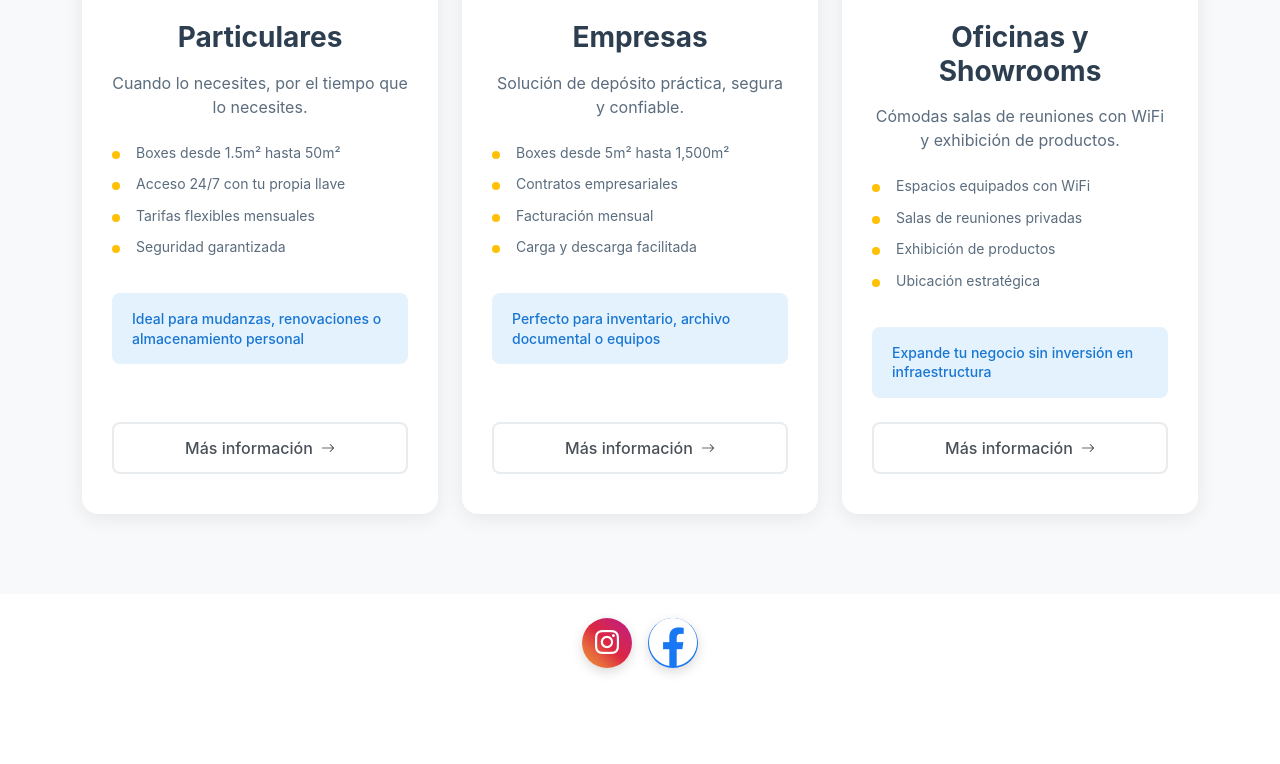
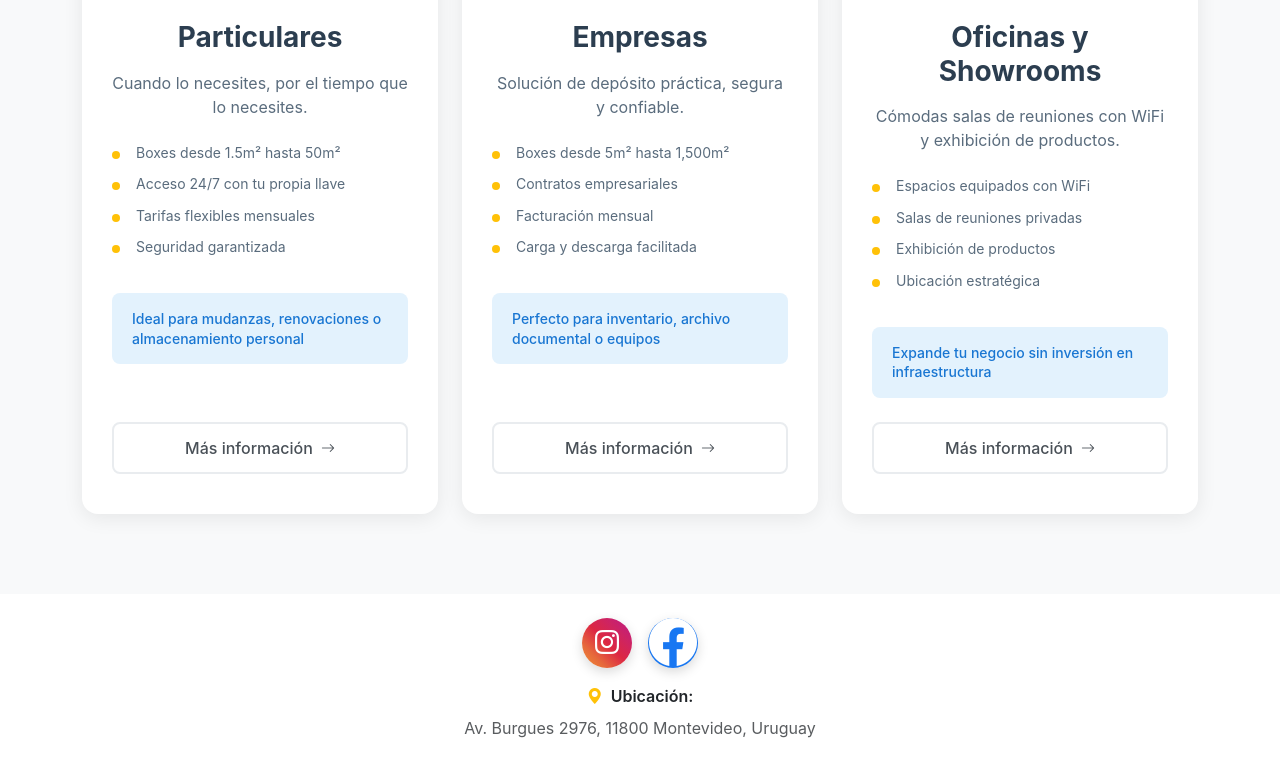
Before and after one commit to martinsantamaria19/box-center-landing, a plain HTML site: page index.html in a window 1280 px wide. Shown: the part 1372-2136 px from the top of the page. Before the commit the page ends 2080 px from the top, so only its background shows below. Drawn offline with nearby package versions, Linux system fonts and the light colour scheme; files whose address does not match are found by name.

Commit message:
Modificacion de ubicación

```diff
--- a/index.html
+++ b/index.html
@@ -330,27 +330,31 @@
     </div>
   </div>
 
-  <!-- Dirección del local -->
-  <div class="mt-4 d-flex align-items-center location-container">
-    <i class="bi bi-geo-alt-fill me-2 text-warning" aria-hidden="true"></i>
-    <div>
-      <div class="fw-semibold text-white">Ubicación:</div>
-      <div class="text-white-50 small">Av. Burgues 2976, 11800 Montevideo, Uruguay</div>
-    </div>
-  </div>
 
   <footer>
-    <div class="container-fluid pt-4 m-0 pb-4 d-flex justify-content-center align-items-center gap-3">
+    <div class="container-fluid pt-4 m-0 pb-4">
+      <!-- Redes sociales -->
+      <div class="d-flex justify-content-center align-items-center gap-3 mb-3">
         <!-- Instagram -->
-      <div class="social-item mb-3">
+        <div class="social-item">
           <a href="https://www.instagram.com/boxcenter.uy/" target="_blank" rel="noopener noreferrer" class="social-link instagram-link" aria-label="Síguenos en Instagram">
             <i class="bi bi-instagram"></i>
           </a>
         </div>
-      <div class="social-item mb-3">
+        <div class="social-item">
           <a href="https://www.facebook.com/profile.php?id=100039970193768" target="_blank" rel="noopener noreferrer" class="social-link facebook-link" aria-label="Síguenos en Facebook">
             <i class="bi bi-facebook icono-facebook"></i>
           </a>
+        </div>
+      </div>
+
+      <!-- Ubicación -->
+      <div class="text-center text-dark">
+        <div class="d-flex align-items-center justify-content-center mb-2">
+          <i class="bi bi-geo-alt-fill me-2 text-warning" aria-hidden="true"></i>
+          <span class="fw-semibold">Ubicación:</span>
+        </div>
+        <div class="text-muted">Av. Burgues 2976, 11800 Montevideo, Uruguay</div>
       </div>
     </div>
   </footer>
```
Lines whose indentation alone changed are shown as unchanged.
